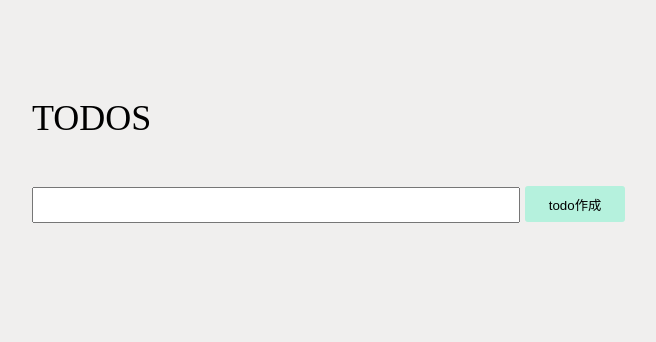
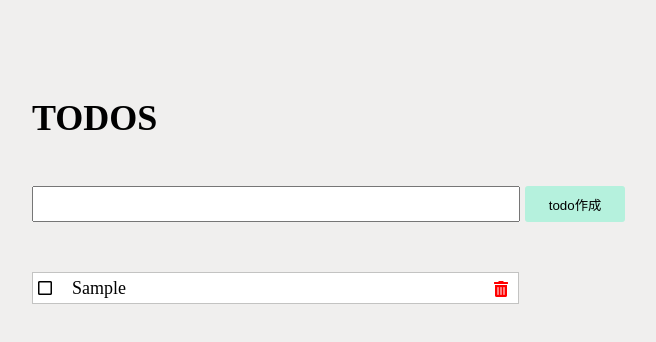
Before and after one commit to HIDETO-NDTB/react-Hooks-todolist, a React (Create React App) app: page / in a window 1280 px wide. Both pictures are taken after typing "Sample" into the empty fields and a click on the button "todo作成". Shown: the top 342 px of the page, without its empty margins (208-864 px from the left). Built offline with nearby package versions, Linux system fonts and the light colour scheme.

Commit message:
display todolist

```diff
--- a/public/index.html
+++ b/public/index.html
@@ -3,6 +3,8 @@
   <head>
     <meta charset="utf-8" />
     <link rel="shortcut icon" href="%PUBLIC_URL%/favicon.ico" />
+    <link rel="stylesheet" href="https://pro.fontawesome.com/releases/v5.10.0/css/all.css"
+      integrity="sha384-AYmEC3Yw5cVb3ZcuHtOA93w35dYTsvhLPVnYs9eStHfGJvOvKxVfELGroGkvsg+p" crossorigin="anonymous" />
     <meta name="viewport" content="width=device-width, initial-scale=1" />
     <meta name="theme-color" content="#000000" />
     <!--
--- a/src/components/App.js
+++ b/src/components/App.js
@@ -13,7 +13,7 @@ const App = () => {
     })
     setName('')
   }
-  console.log({ state });
+
   return (
     <>
       <h1 className="app-title">TODOS</h1>
@@ -21,6 +21,19 @@ const App = () => {
         <input className="add-todo-input" onChange={e => setName(e.target.value)} value={name} />
         <button className="add-todo-button" onClick={handleAddTodo}>todo作成</button>
       </form>
+      <div className="todos-list">
+      {state.map(todo => (
+        <div className="todo-list" key={todo.id}>
+          {todo.isDone ? (
+            <i className="far fa-check-square" aria-hidden="true" />
+          ) : (
+            <i className="far fa-square" aria-hidden="true" />
+          )}
+          <p className="todo-text">{todo.name}</p>
+        <i className="fas fa-trash-alt" aria-hidden="true" />
+        </div>
+      ))}
+      </div>
     </>
   );
 }
--- a/src/css/app.css
+++ b/src/css/app.css
@@ -6,6 +6,7 @@ body {
 
 .app-title {
   font-size: 36px;
+  font-weight: bold;
 }
 
 .add-todo-form {
@@ -16,6 +17,7 @@ body {
 .add-todo-input {
   height: 30px;
   width: 60%;
+  font-size: 18px;
 }
 
 .add-todo-button {
@@ -30,3 +32,31 @@ body {
 .add-todo-button:hover {
   cursor: pointer;
 }
+
+.todos-list {
+  margin-top: 50px;
+
+}
+
+.todo-list {
+  height: 30px;
+  width: 60%;
+  padding-left: 5px;
+  line-height: 30px;
+  border: solid 1px #c3c3c2;
+  background-color: #fff;
+  position: relative;
+}
+
+.todo-text {
+  font-size: 18px;
+  display: inline;
+  margin-left: 20px;
+}
+
+.fa-trash-alt {
+  position: absolute;
+  right: 10px;
+  top: 8px;
+  color: red;
+}
```
